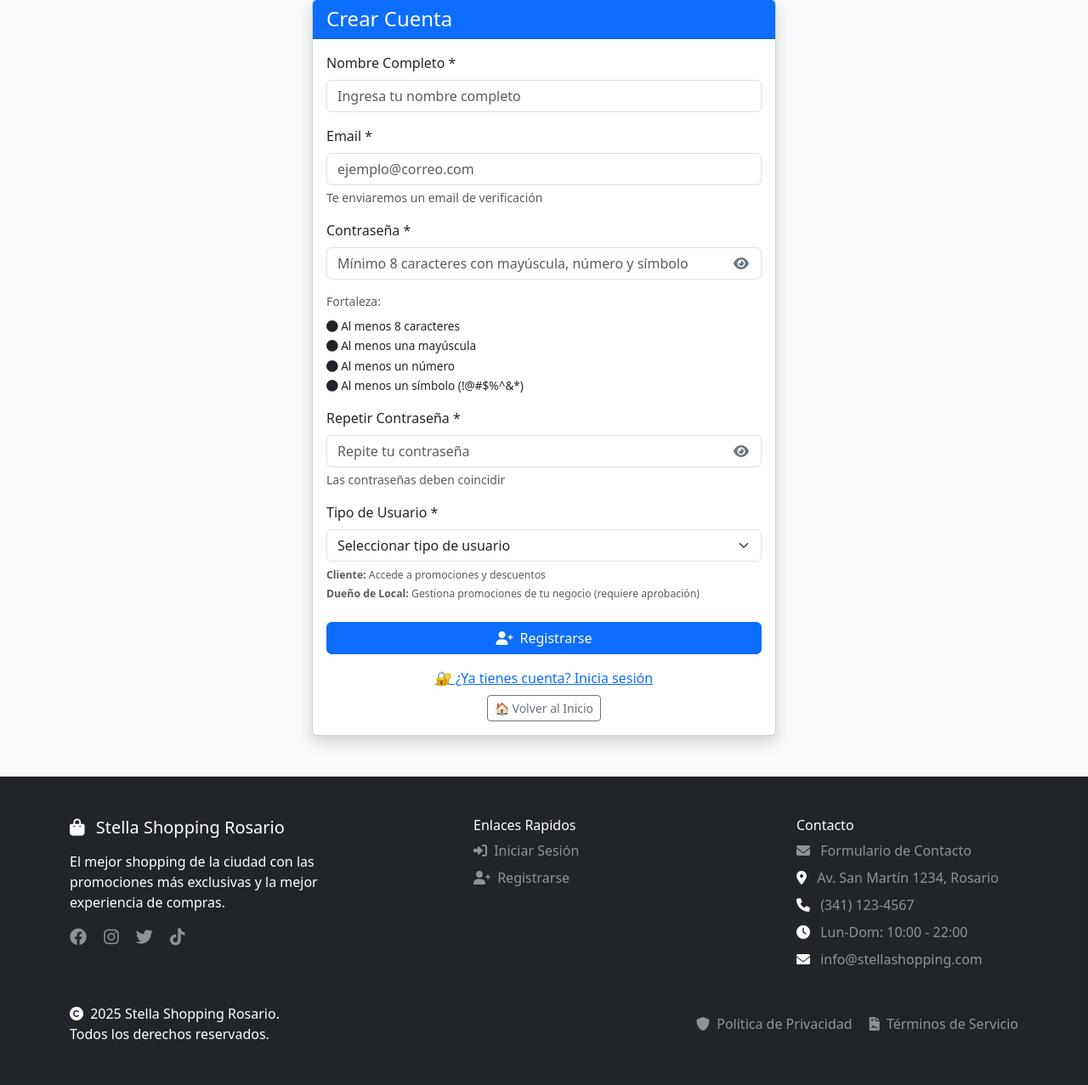
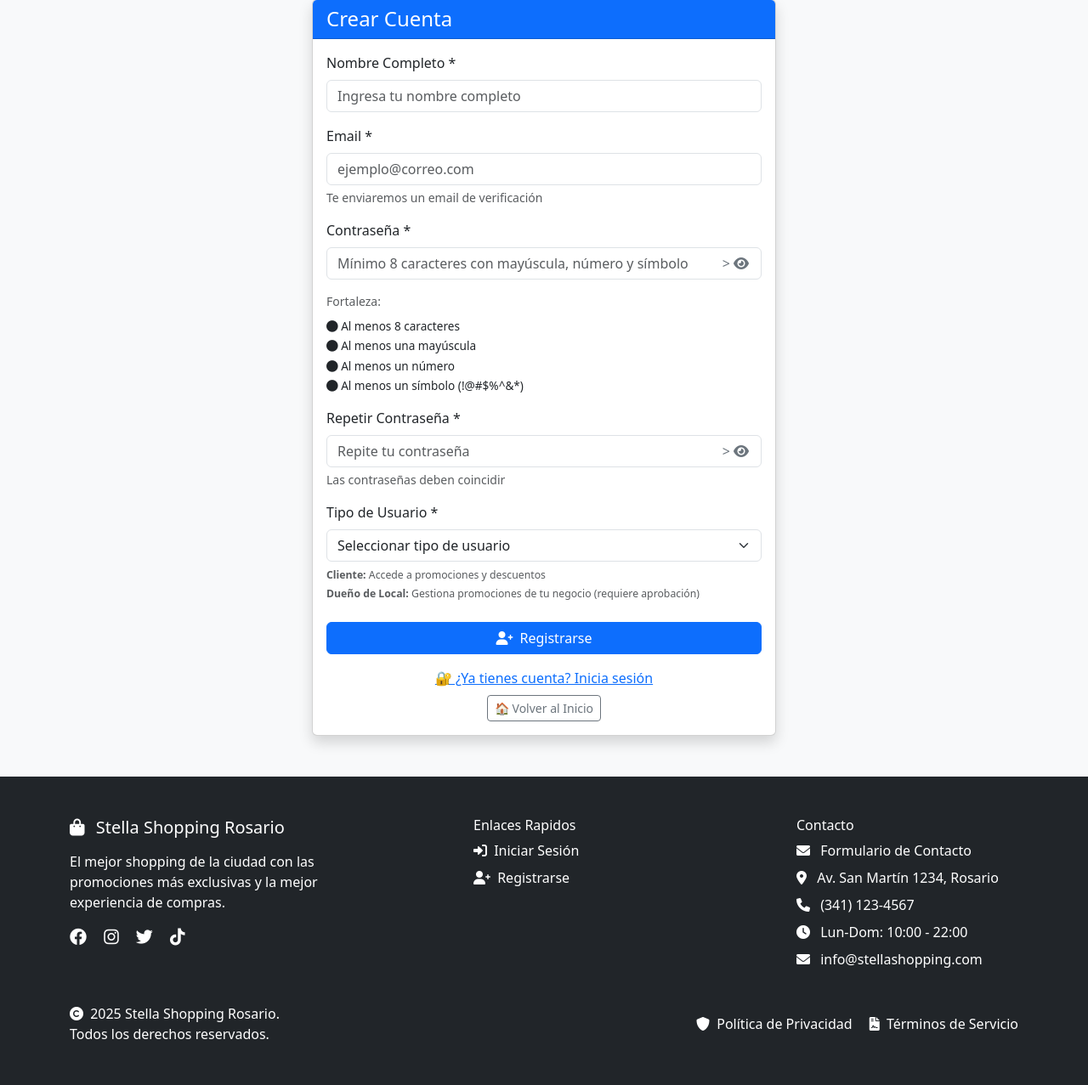
Before and after one commit to ruciso20/tp-entornos-graficos, a PHP site: page /tpentornosgraficos/register.php in a window 1280 px wide. Shown: the part 105-1382 px from the top of the page at 85% size. Run offline with PHP 8.4, Linux system fonts and the light colour scheme; some libraries are stand-ins or nearby versions.

Commit message:
updates accesibilidad

```diff
--- a/footer.php
+++ b/footer.php
@@ -37,7 +37,7 @@ if (!$url_loaded) {
     <div class="row justify-content-between">
       <!-- Columna 1 - Nombre, descripcion y redes sociales -->
       <div class="col-lg-4 col-md-6 mb-4">
-        <h5><i class="fas fa-shopping-bag me-2"></i> Stella Shopping Rosario</h5>
+        <h5><i class="fas fa-shopping-bag me-2" aria-hidden="true"></i> Stella Shopping Rosario</h5>
         <p class="mt-3">El mejor shopping de la ciudad con las promociones más exclusivas y la mejor experiencia de compras.</p>
 
         <!-- Indicador de rol segun el tipo de usuario -->
@@ -68,24 +68,24 @@ if (!$url_loaded) {
         <?php endif; ?>
 
         <div class="social-links mt-3">
-          <a href="#" class="text-white-50 me-3" title="Facebook">
+          <a href="#" class="text-white me-3" title="Facebook">
             <i class="fab fa-facebook fa-lg"></i></a>
-          <a href="#" class="text-white-50 me-3" title="Instagram">
+          <a href="#" class="text-white me-3" title="Instagram">
             <i class="fab fa-instagram fa-lg"></i></a>
-          <a href="#" class="text-white-50 me-3" title="Twitter">
+          <a href="#" class="text-white me-3" title="Twitter">
             <i class="fab fa-twitter fa-lg"></i></a>
-          <a href="#" class="text-white-50" title="TikTok">
+          <a href="#" class="text-white" title="TikTok">
             <i class="fab fa-tiktok fa-lg"></i></a>
         </div>
       </div>
 
       <!-- Columna 2 - Enlaces segun cada tipo de usuario en particular -->
       <div class="col-lg-3 col-md-6 mb-4">
-        <h6>Enlaces Rapidos</h6>
+        <h6 id="enlaces-rapidos">Enlaces Rapidos</h6>
         <ul class="list-unstyled">
           <?php if ($current_rol != 'invitado'): ?>
             <li class="mb-2">
-              <a href="<?php echo smartUrl('dashboard.php'); ?>" class="text-white-50 text-decoration-none">
+              <a href="<?php echo smartUrl('dashboard.php'); ?>" class="text-white text-decoration-none">
                 <i class="fas fa-tachometer-alt me-1"></i>
                 <?php echo "Panel de Control" ?>
               </a>
@@ -96,22 +96,22 @@ if (!$url_loaded) {
 
               <!-- CLIENTE -->
               <li class="mb-2">
-                <a href="<?php echo smartUrl('cliente/mi_progreso.php'); ?>" class="text-white-50 text-decoration-none">
+                <a href="<?php echo smartUrl('cliente/mi_progreso.php'); ?>" class="text-white text-decoration-none">
                   <i class="fas fa-chart-line me-1"></i> Mi Progreso
                 </a>
               </li>
               <li class="mb-2">
-                <a href="<?php echo smartUrl('cliente/promociones.php'); ?>" class="text-white-50 text-decoration-none">
+                <a href="<?php echo smartUrl('cliente/promociones.php'); ?>" class="text-white text-decoration-none">
                   <i class="fas fa-tags me-1"></i> Mis Promociones
                 </a>
               </li>
               <li class="mb-2">
-                <a href="<?php echo smartUrl('cliente/novedades.php'); ?>" class="text-white-50 text-decoration-none">
+                <a href="<?php echo smartUrl('cliente/novedades.php'); ?>" class="text-white text-decoration-none">
                   <i class="fas fa-newspaper me-1"></i> Mis Novedades
                 </a>
               </li>
               <li class="mb-2">
-                <a href="<?php echo smartUrl('cliente/perfil.php'); ?>" class="text-white-50 text-decoration-none">
+                <a href="<?php echo smartUrl('cliente/perfil.php'); ?>" class="text-white text-decoration-none">
                   <i class="fas fa-user me-1"></i> Mi Perfil
                 </a>
               </li>
@@ -120,22 +120,22 @@ if (!$url_loaded) {
 
               <!-- DUEÑO -->
               <li class="mb-2">
-                <a href="<?php echo smartUrl('dueno/locales.php'); ?>" class="text-white-50 text-decoration-none">
+                <a href="<?php echo smartUrl('dueno/locales.php'); ?>" class="text-white text-decoration-none">
                   <i class="fas fa-store me-1"></i> Mis Locales
                 </a>
               </li>
               <li class="mb-2">
-                <a href="<?php echo smartUrl('dueno/promociones.php'); ?>" class="text-white-50 text-decoration-none">
+                <a href="<?php echo smartUrl('dueno/promociones.php'); ?>" class="text-white text-decoration-none">
                   <i class="fas fa-tags me-1"></i> Mis Promociones
                 </a>
               </li>
               <li class="mb-2">
-                <a href="<?php echo smartUrl('dueno/solicitudes.php'); ?>" class="text-white-50 text-decoration-none">
+                <a href="<?php echo smartUrl('dueno/solicitudes.php'); ?>" class="text-white text-decoration-none">
                   <i class="fas fa-clipboard-list me-1"></i> Solicitudes de Promociones
                 </a>
               </li>
               <li class="mb-2">
-                <a href="<?php echo smartUrl('dueno/reportes.php'); ?>" class="text-white-50 text-decoration-none">
+                <a href="<?php echo smartUrl('dueno/reportes.php'); ?>" class="text-white text-decoration-none">
                   <i class="fas fa-chart-pie me-1"></i> Reportes
                 </a>
               </li>
@@ -144,29 +144,29 @@ if (!$url_loaded) {
 
               <!-- ADMIN -->
               <li class="mb-2">
-                <a href="<?php echo smartUrl('admin/admin_locales.php'); ?>" class="text-white-50 text-decoration-none">
+                <a href="<?php echo smartUrl('admin/admin_locales.php'); ?>" class="text-white text-decoration-none">
                   <i class="fas fa-store me-1"></i> Locales
                 </a>
               </li>
               <li class="mb-2">
-                <a href="<?php echo smartUrl('admin/admin_usuarios.php'); ?>" class="text-white-50 text-decoration-none">
+                <a href="<?php echo smartUrl('admin/admin_usuarios.php'); ?>" class="text-white text-decoration-none">
                   <i class="fas fa-users me-1"></i> Usuarios
                 </a>
               </li>
               <li class="mb-2">
-                <a href="<?php echo smartUrl('admin/admin_promociones.php'); ?>" class="text-white-50 text-decoration-none">
+                <a href="<?php echo smartUrl('admin/admin_promociones.php'); ?>" class="text-white text-decoration-none">
                   <i class="fas fa-tags me-1"></i> Promociones
                 </a>
               </li>
               <li class="mb-2">
-                <a href="<?php echo smartUrl('admin/admin_novedades.php'); ?>" class="text-white-50 text-decoration-none">
+                <a href="<?php echo smartUrl('admin/admin_novedades.php'); ?>" class="text-white text-decoration-none">
                   <i class="fas fa-newspaper me-1"></i> Novedades
                 </a>
               </li>
             <?php endif; ?>
 
             <li class="mt-3 pt-2 border-top">
-              <a href="<?php echo smartUrl('logout.php'); ?>" class="text-white-50 text-decoration-none">
+              <a href="<?php echo smartUrl('logout.php'); ?>" class="text-white text-decoration-none">
                 <i class="fas fa-sign-out-alt me-1"></i> Cerrar Sesión
               </a>
             </li>
@@ -175,12 +175,12 @@ if (!$url_loaded) {
 
             <!-- USUARIO NO REGISTRADO -->
             <li class="mb-2">
-              <a href="<?php echo smartUrl('login.php'); ?>" class="text-white-50 text-decoration-none">
+              <a href="<?php echo smartUrl('login.php'); ?>" class="text-white text-decoration-none">
                 <i class="fas fa-sign-in-alt me-1"></i> Iniciar Sesión
               </a>
             </li>
             <li class="mb-2">
-              <a href="<?php echo smartUrl('register.php'); ?>" class="text-white-50 text-decoration-none">
+              <a href="<?php echo smartUrl('register.php'); ?>" class="text-white text-decoration-none">
                 <i class="fas fa-user-plus me-1"></i> Registrarse
               </a>
             </li>
@@ -190,28 +190,28 @@ if (!$url_loaded) {
 
       <!-- Columna 3 - Contacto -->
       <div class="col-lg-3 col-md-6 mb-4">
-        <h6>Contacto</h6>
+        <h6 id="contacto-footer">Contacto</h6>
         <ul class="list-unstyled">
           <li class="mb-2">
-            <a href="<?php echo smartUrl('index.php#contacto'); ?>" class="text-white-50 text-decoration-none">
+            <a href="<?php echo smartUrl('index.php#contacto'); ?>" class="text-white text-decoration-none">
               <i class="fas fa-envelope me-2"></i> Formulario de Contacto
             </a>
           </li>
           <li class="mb-2">
-            <i class="fas fa-map-marker-alt me-2"></i>
-            <span class="text-white-50">Av. San Martín 1234, Rosario</span>
+            <i class="fas fa-map-marker-alt me-2" aria-hidden="true"></i>
+            <span class="text-white">Av. San Martín 1234, Rosario</span>
           </li>
           <li class="mb-2">
-            <i class="fas fa-phone me-2"></i>
-            <span class="text-white-50">(341) 123-4567</span>
+            <i class="fas fa-phone me-2" aria-hidden="true"></i>
+            <span class="text-white">(341) 123-4567</span>
           </li>
           <li class="mb-2">
-            <i class="fas fa-clock me-2"></i>
-            <span class="text-white-50">Lun-Dom: 10:00 - 22:00</span>
+            <i class="fas fa-clock me-2" aria-hidden="true"></i>
+            <span class="text-white">Lun-Dom: 10:00 - 22:00</span>
           </li>
           <li class="mb-2">
-            <i class="fas fa-envelope me-2"></i>
-            <span class="text-white-50">info@stellashopping.com</span>
+            <i class="fas fa-envelope me-2" aria-hidden="true"></i>
+            <span class="text-white">info@stellashopping.com</span>
           </li>
         </ul>
       </div>
@@ -227,10 +227,10 @@ if (!$url_loaded) {
         </p>
       </div>
       <div class="col-md-6 text-md-end">
-        <a href="#" class="text-white-50 text-decoration-none me-3">
+        <a href="#" class="text-white text-decoration-none me-3">
           <i class="fas fa-shield-alt me-1"></i> Política de Privacidad
         </a>
-        <a href="#" class="text-white-50 text-decoration-none">
+        <a href="#" class="text-white text-decoration-none">
           <i class="fas fa-file-contract me-1"></i> Términos de Servicio
         </a>
       </div>
--- a/reenviar_verificacion.php
+++ b/reenviar_verificacion.php
@@ -139,7 +139,7 @@ if (!isset($_GET['email']) || !filter_var($_GET['email'], FILTER_VALIDATE_EMAIL)
 </head>
 
 <body>
-    <div class="container py-5">
+    <main class="container py-5">
         <div class="row justify-content-center">
             <div class="col-12 col-md-8 col-lg-6">
                 <div class="card shadow-sm">
@@ -153,7 +153,7 @@ if (!isset($_GET['email']) || !filter_var($_GET['email'], FILTER_VALIDATE_EMAIL)
                 </div>
             </div>
         </div>
-    </div>
+    </main>
     <!-- bootstrap  -->
     <script src="https://cdn.jsdelivr.net/npm/bootstrap@5.3.2/dist/js/bootstrap.bundle.min.js"></script>
 </body>
--- a/register.php
+++ b/register.php
@@ -127,7 +127,8 @@ if (isset($_POST['register'])) {
 <html lang="es">
 
 <head>
-    <meta charset="UTF-8">
+    <meta charset="utf-8" />
+    <meta name="viewport" content="width=device-width, initial-scale=1.0">
     <title>Registro - Stella Shopping Rosario</title>
     <link href="https://cdn.jsdelivr.net/npm/bootstrap@5.3.2/dist/css/bootstrap.min.css" rel="stylesheet">
     <link rel="stylesheet" href="https://cdnjs.cloudflare.com/ajax/libs/font-awesome/6.0.0/css/all.min.css">
@@ -283,7 +284,7 @@ if (isset($_POST['register'])) {
             </div>
         </div>
     </nav>
-    <div class="container mt-5">
+    <main class="container mt-5">
         <div class="row justify-content-center">
             <div class="col-md-6">
                 <div class="card shadow">
@@ -378,7 +379,7 @@ if (isset($_POST['register'])) {
                                 </div>
 
                                 <button type="submit" name="register" class="btn btn-primary w-100">
-                                    <i class="fas fa-user-plus me-2"></i>Registrarse
+                                    <i class="fas fa-user-plus me-2" aria-hidden="true"></i>Registrarse
                                 </button>
                             </form>
 
--- a/validation.php
+++ b/validation.php
@@ -46,11 +46,12 @@ if (isset($_GET['token'])) {
 <html lang="es">
 <head>
     <meta charset="UTF-8">
+    <meta name="viewport" content="width=device-width, initial-scale=1.0">
     <title>Aprobación de Cuenta - Shopping Rosario</title>
     <link href="https://cdn.jsdelivr.net/npm/bootstrap@5.3.2/dist/css/bootstrap.min.css" rel="stylesheet">
 </head>
 <body class="bg-light text-center p-5">
-    <div class="container">
+    <main class="container">
         <div class="card mx-auto shadow-sm" style="max-width: 500px;">
             <div class="card-body">
                 <h3 class="card-title mb-3">Aprobación de Cuenta</h3>
@@ -60,6 +61,6 @@ if (isset($_GET['token'])) {
                 </div>
             </div>
         </div>
-    </div>
+</main>
 </body>
 </html>
--- a/verificar_email.php
+++ b/verificar_email.php
@@ -45,6 +45,7 @@ if (isset($_GET['token']) && !empty($_GET['token'])) {
 
 <head>
     <meta charset="UTF-8">
+    <meta name="viewport" content="width=device-width, initial-scale=1.0">
     <title>Verificación de Email</title>
     <link href="https://cdn.jsdelivr.net/npm/bootstrap@5.3.2/dist/css/bootstrap.min.css" rel="stylesheet">
 </head>
@@ -59,7 +60,7 @@ if (isset($_GET['token']) && !empty($_GET['token'])) {
             </div>
         </div>
     </nav>
-    <div class="container py-5 text-center">
+    <main class="container py-5 text-center">
         <?php if ($estado === 'success'): ?>
             <div class="alert alert-success" role="alert">
                 ✅ <?php echo htmlspecialchars($mensaje); ?>
@@ -75,7 +76,7 @@ if (isset($_GET['token']) && !empty($_GET['token'])) {
         <?php endif; ?>
 
         <a href="login.php" class="btn btn-primary mt-3">Ir al inicio de sesión</a>
-    </div>
+    </main>
     <?php include('footer.php'); ?>
 </body>
 
```
Also changed, not shown: other parts of register.php (+17 -17 lines), dashboard.php (+5 -4 lines), index.php (+8 -7 lines), login.php (+12 -11 lines), reset_password.php (+14 -13 lines).
